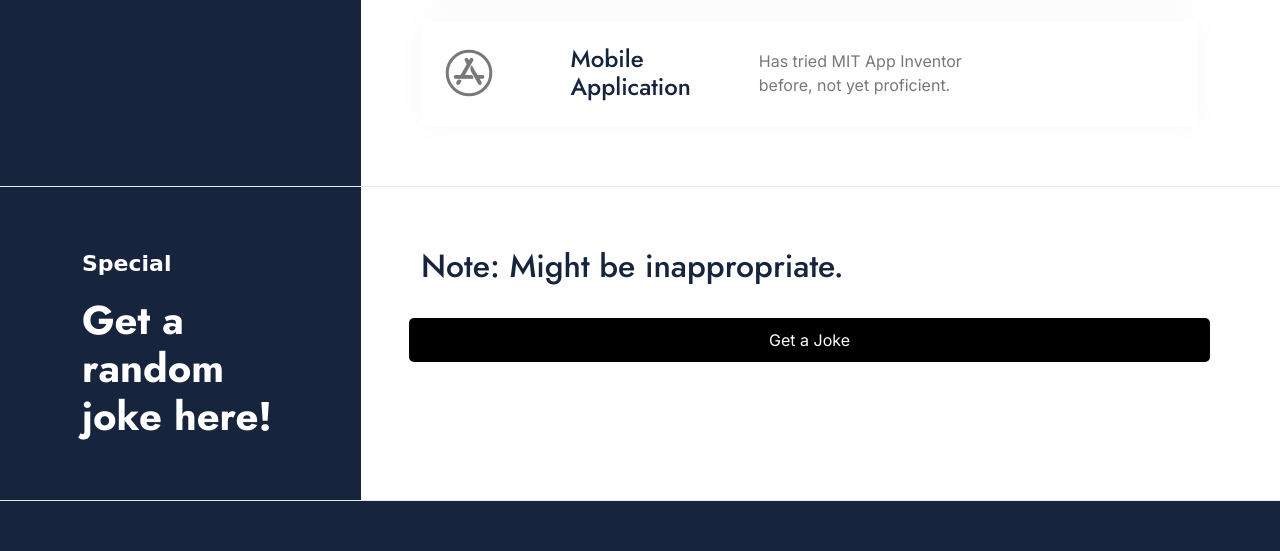
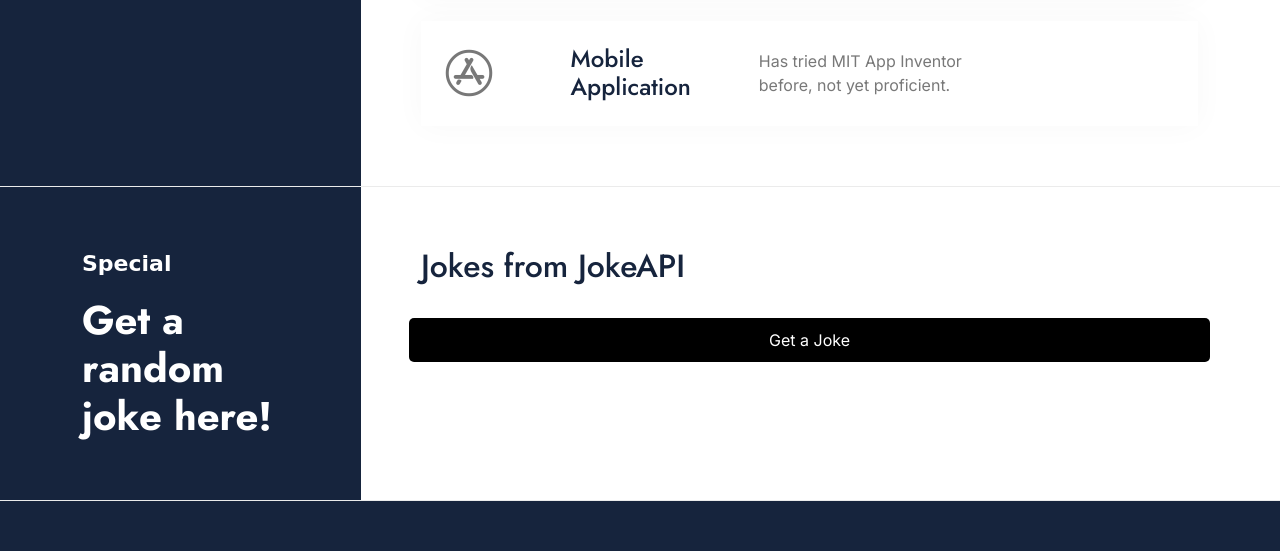
Before and after one commit to leokao960811/webproject, a plain HTML site: page index.html in a window 1280 px wide. Shown: the part 3105-3656 px from the top of the page. Drawn offline with nearby package versions, Linux system fonts and the light colour scheme; a web font is replaced by a local one.

Commit message:
Add files via upload

```diff
--- a/index.html
+++ b/index.html
@@ -454,7 +454,7 @@
                     <div class="col-lg-9">
                         <div class="service-content h-100 pt-6 ps-6 pb-6">
                             <div class="row g-4">
-                                <h2>Note: Might be inappropriate.</h2>
+                                <h2>Jokes from JokeAPI</h2>
                                 <button onclick="fetchJoke()">Get a Joke</button>
                                 <div id="joke-container"></div>
                             </div>
```
